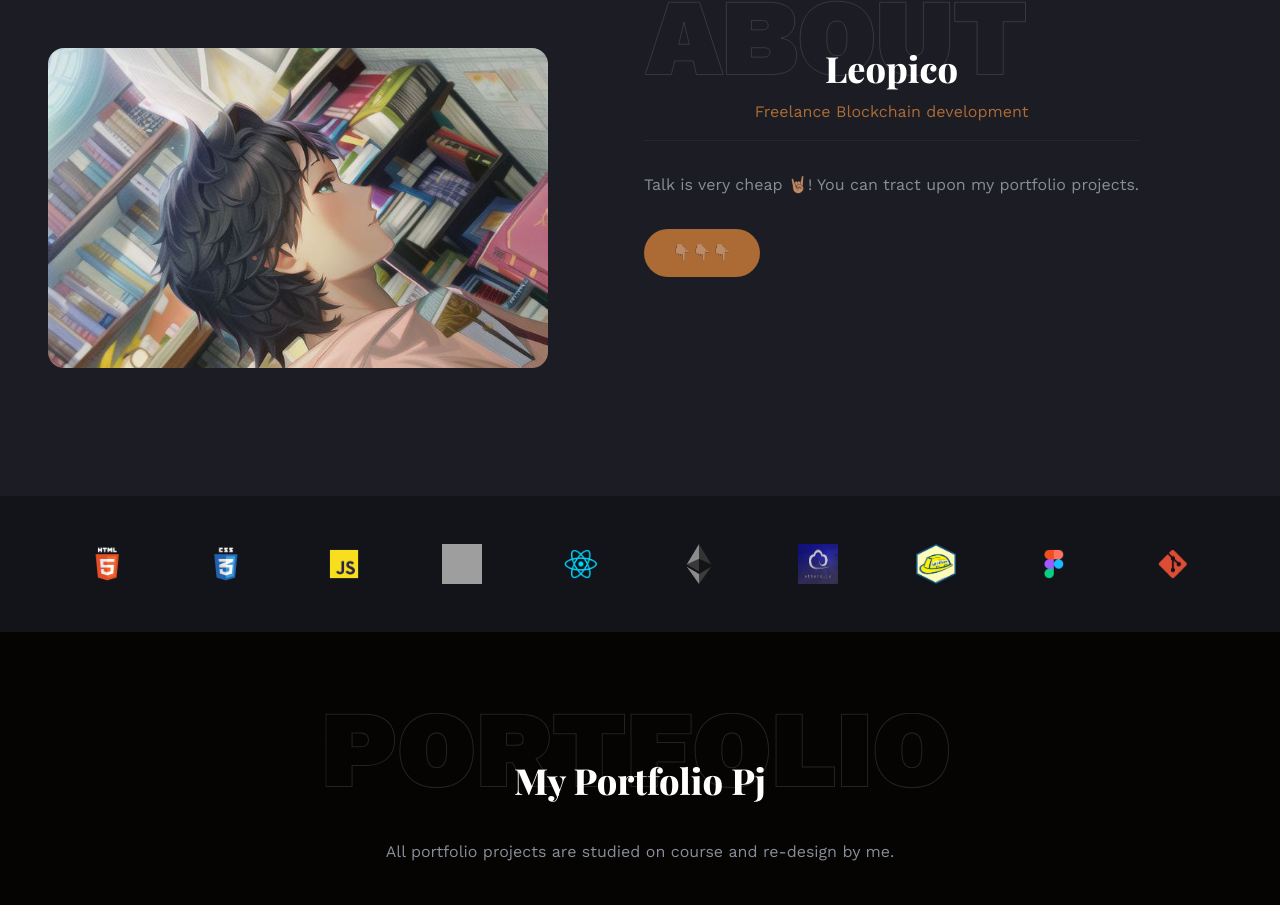
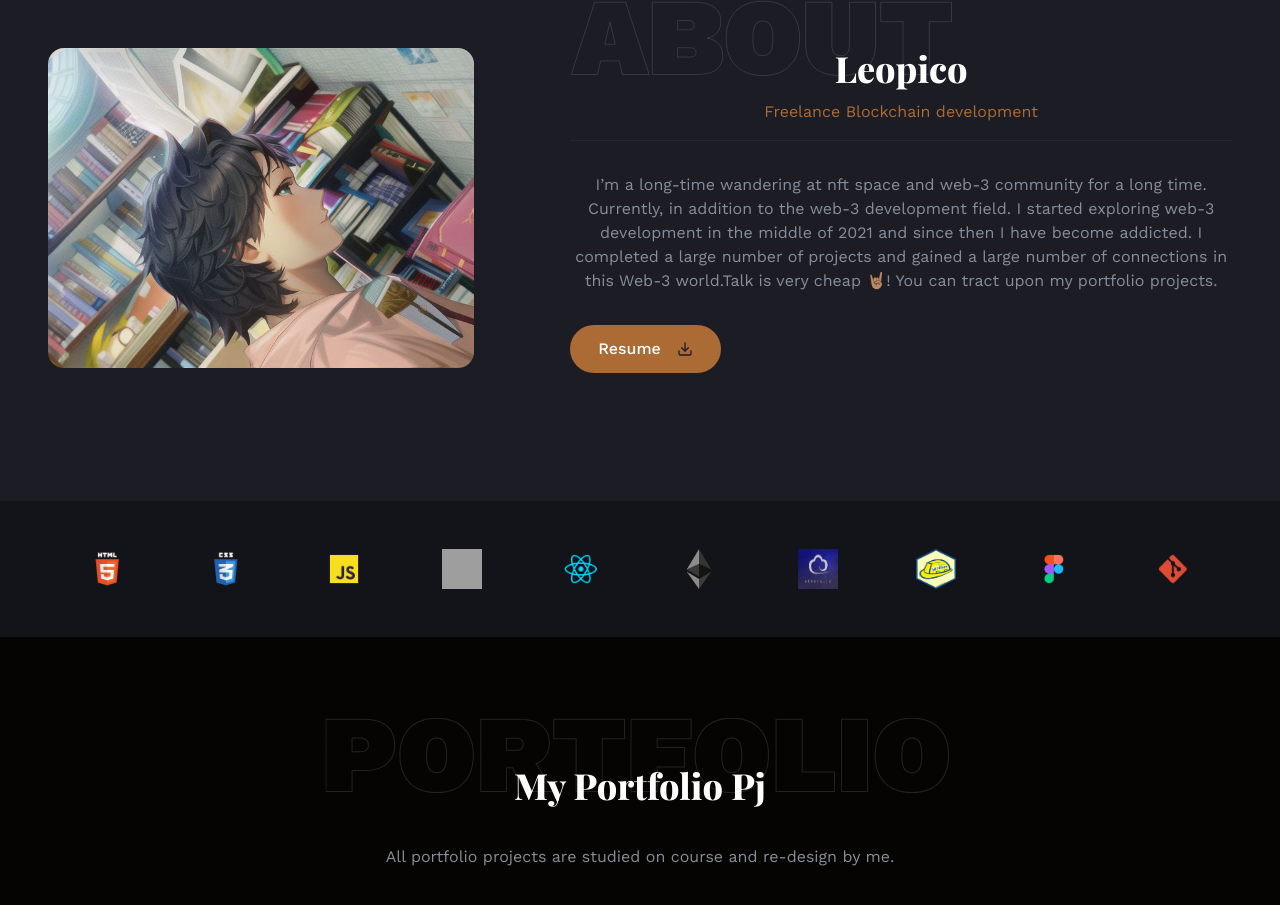
Before and after one commit to leopico/portfolio, a React (Create React App) app: page / in a window 1280 px wide. Shown: the part 906-1811 px from the top of the page. Built offline with nearby package versions, Linux system fonts and the light colour scheme; grey boxes are pictures that could not be loaded; a web font is replaced by a local one.

Commit message:
adding resume

```diff
--- a/package.json
+++ b/package.json
@@ -7,6 +7,7 @@
     "@testing-library/jest-dom": "^5.16.2",
     "@testing-library/react": "^12.1.4",
     "@testing-library/user-event": "^13.5.0",
+    "jspdf": "^2.5.1",
     "react": "^17.0.2",
     "react-dom": "^17.0.2",
     "react-loader-spinner": "^5.3.4",
--- a/src/components/About.jsx
+++ b/src/components/About.jsx
@@ -1,8 +1,8 @@
 import React from "react";
-import { Link } from "react-scroll";
 
 // import image
 import Image from "../assets/img/about_man.jpg";
+import ResumeDownload from "./ResumeDownload";
 
 const About = () => {
   return (
@@ -24,13 +24,16 @@ const About = () => {
               </p>
               <hr className="mb-8 opacity-5" />
               <p className="mb-8  ">
-                Talk is very cheap 🤘🏽! You can tract upon my portfolio projects.
+                I’m a long-time wandering at nft space and web-3 community for a
+                long time. Currently, in addition to the web-3 development
+                field. I started exploring web-3 development in the middle of
+                2021 and since then I have become addicted. I completed a large
+                number of projects and gained a large number of connections in
+                this Web-3 world.Talk is very cheap 🤘🏽! You can tract upon my
+                portfolio projects.
               </p>
             </div>
-
-            <button className="btn btn-md bg-accent hover:bg-accent-hover transition-all rounded-full">
-              👇🏽👇🏽👇🏽
-            </button>
+            <ResumeDownload />
           </div>
         </div>
       </div>
--- /dev/null
+++ b/src/components/ResumeDownload.jsx
@@ -0,0 +1,22 @@
+import jsPDF from "jspdf";
+import React from "react";
+import { FiDownload } from "react-icons/fi";
+import Resume from "../assets/img/leopico.jpg";
+
+const ResumeDownload = () => {
+  const pdfGenerate = () => {
+    var doc = new jsPDF("portrait", "px", "a4", "false");
+    doc.addImage(Resume, "PNG", 0, 0, 450, 625);
+    doc.save("resume.pdf");
+  };
+  return (
+    <button
+      onClick={() => pdfGenerate()}
+      className="btn btn-md bg-accent hover:bg-accent-hover transition-all rounded-full"
+    >
+      Resume <FiDownload className="ml-4 text-secondary" />
+    </button>
+  );
+};
+
+export default ResumeDownload;
--- a/src/components/WhatsAppBtn.jsx
+++ b/src/components/WhatsAppBtn.jsx
@@ -7,7 +7,7 @@ const WhatsAppBtn = () => {
     <div>
       <ReactWhatsapp
         className="btn btn-md bg-accent hover:bg:accent-hover md:btn-md rounded transition-all"
-        number="+95 9 767 091198"
+        number="+95 9 677 411000"
         message="How can I assit you! 🤩"
       >
         WhatsApp <FiInbox className="ml-4 text-secondary" />
```
Also changed, not shown: src/assets/img/leopico.jpg (added), 1 other file (tests, documents, lock files or other folders).
